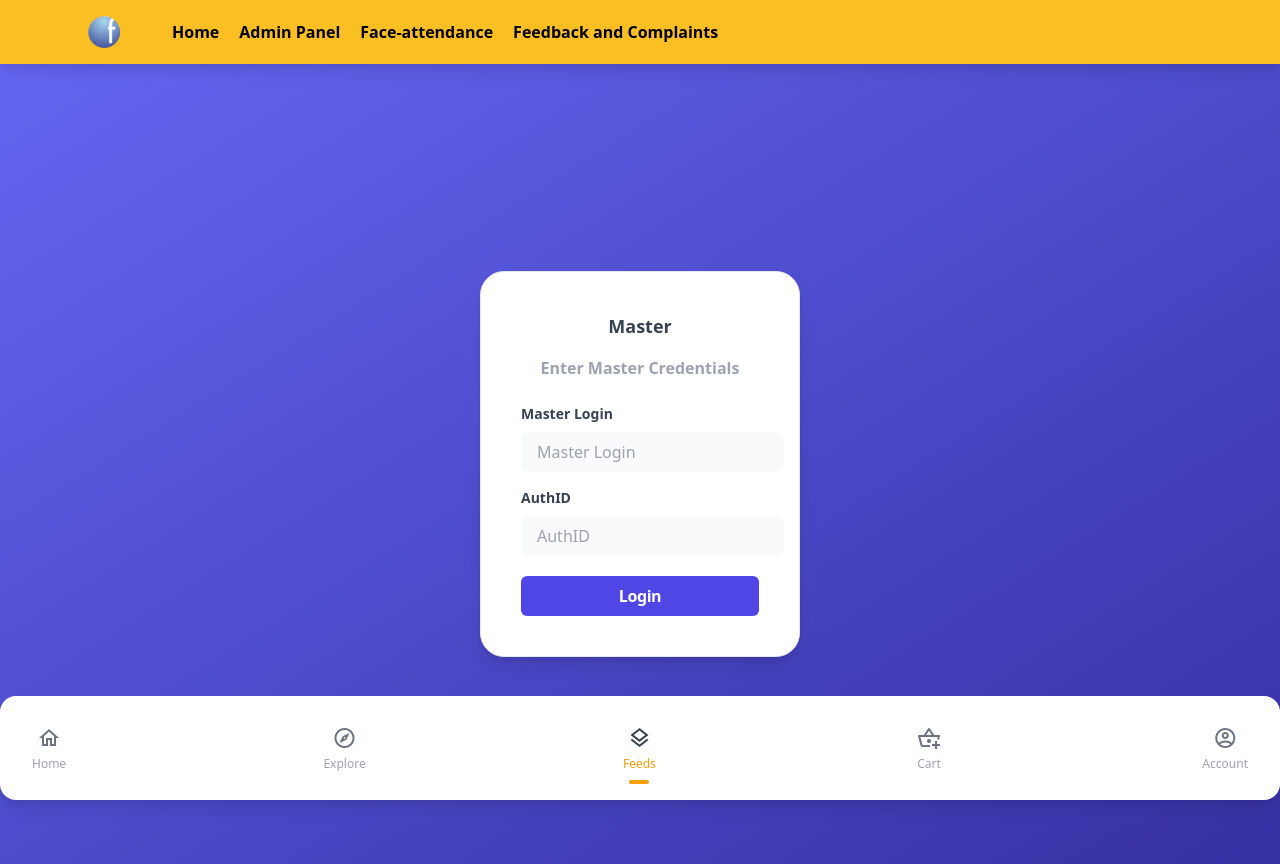
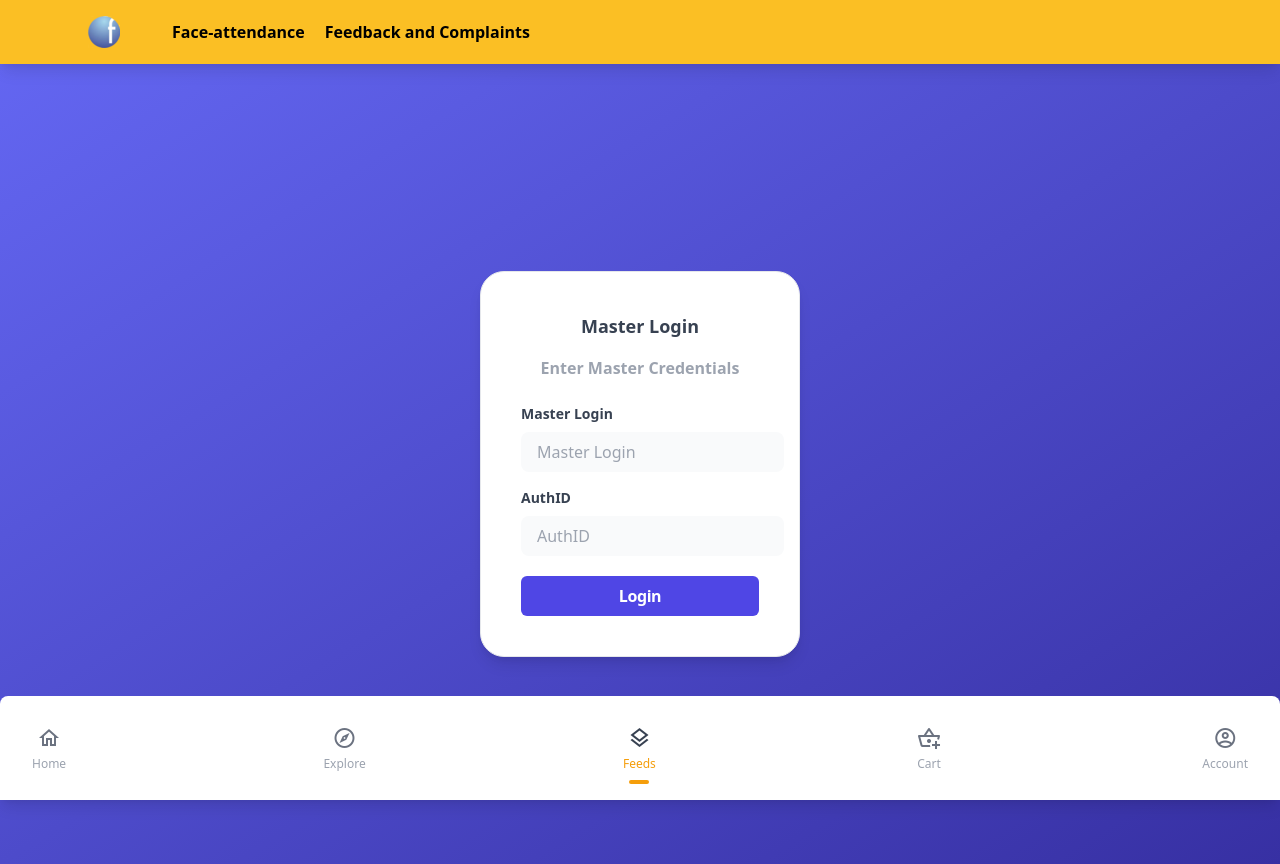
Before and after one commit to Flutech-cmr/Flask-Server, a Flask app: page /master in a window 1280 px wide. Run offline with Flask 2, Linux system fonts and the light colour scheme.

Commit message:
some small updates

```diff
--- /dev/null
+++ b/static/js/footer-nav.js
@@ -0,0 +1,3 @@
+var WhichPageAmIOn = function(){
+    console.log("i dont know")
+}
--- a/templates/components.html
+++ b/templates/components.html
@@ -1,7 +1,4 @@
-{% macro hello() %}
-<h1>hello world</h1>
-{% endmacro %}
-
+<!-- This section contains the navbar component -->
 {% macro navbar() %}
 <!-- Navbar goes here -->
 <nav class="bg-yellow-400 shadow-lg sticky top-0">
@@ -17,9 +14,9 @@
                 </div>
                 <!-- Primary Navbar items -->
                 <div class="hidden md:flex items-center space-x-1">
-                    <a href="/" class="py-4 px-2  font-bold hover:text-gray-800 transition duration-300">Home</a>
-                    <a href="/master" class="py-4 px-2  font-bold hover:text-gray-800 transition duration-300">Admin
-                        Panel</a>
+                    <!-- <a href="/" class="py-4 px-2  font-bold hover:text-gray-800 transition duration-300">Home</a> -->
+                    <!-- <a href="/master" class="py-4 px-2  font-bold hover:text-gray-800 transition duration-300">Admin
+                        Panel</a> -->
                     <a href="/face-attendance"
                         class="py-4 px-2  font-bold hover:text-gray-800 transition duration-300">Face-attendance</a>
                     <a href="/feedback"
@@ -41,10 +38,10 @@
     <!-- mobile menu -->
     <div class="hidden mobile-menu">
         <ul class="">
-            <li class="active"><a href="index.html"
-                    class="block text-base px-2 py-4 text-white bg-yellow-600 font-semibold">Home</a></li>
-            <li><a href="/master" class="block text-base px-2 py-4 hover:bg-yellow-600 transition duration-300">Admin
-                    Panel</a></li>
+            <!-- <li class="active"><a href="index.html"
+                    class="block text-base px-2 py-4 text-white bg-yellow-600 font-semibold">Home</a></li> -->
+            <!-- <li><a href="/master" class="block text-base px-2 py-4 hover:bg-yellow-600 transition duration-300">Admin
+                    Panel</a></li> -->
             <li><a href="/face-attendance"
                     class="block text-base px-2 py-4 hover:bg-yellow-600 transition duration-300">Face-attendance</a>
             </li>
@@ -63,18 +60,18 @@
     </script>
 </nav>
 {% endmacro %}
-
+<!-- this section contains the footer component -->
 {% macro footer() %}
 <!-- component -->
 <!-- MDI Icons -->
 <link rel="stylesheet" href="https://cdn.materialdesignicons.com/6.5.95/css/materialdesignicons.min.css">
 <!-- <div class="w-full max-w-md px-7 py-10 mx-auto bg-white rounded-2xl shadow-xl"> -->
 <!-- Navigation Bar -->
-<div class="px-5 pt-3 bg-white shadow-lg rounded-2xl items-center  w-full  bottom-0 fixed inset-x-0">
+<div class="px-5 pt-3 bg-white shadow-lg rounded-t-lg items-center  w-full  bottom-0 fixed inset-x-0">
     <div class="flex flex-row justify-between">
         <!-- Item #1 -->
         <div class="flex group">
-            <a href="#" class="p-3 text-gray-400 hover:text-yellow-500">
+            <a href="/" class="p-3 text-gray-400 hover:text-yellow-500">
                 <span class="flex flex-col items-center">
                     <!-- Icon -->
                     <i class="mdi mdi-home-outline mdi-24px mx-1 text-gray-500 group-hover:text-gray-700
@@ -142,7 +139,7 @@
         </div>
         <!-- Item #5 -->
         <div class="flex group">
-            <a href="#" class="p-3 text-gray-400 hover:text-yellow-500">
+            <a href="\master" class="p-3 text-gray-400 hover:text-yellow-500">
                 <span class="flex flex-col items-center">
                     <!-- Icon -->
                     <i class="mdi mdi-account-circle-outline mdi-24px mx-1 text-gray-500 group-hover:text-gray-700
--- a/templates/master.html
+++ b/templates/master.html
@@ -21,7 +21,7 @@
         <div
             class="bg-white font-semibold text-center rounded-3xl border shadow-lg p-10 max-w-xs  min-width-phone min-height-phone">
             <!-- <img class="mb-3 w-32 h-32 rounded-full shadow-lg mx-auto" src="/static/img/flutech-logo.jpg" alt="logo"> -->
-            <h1 class="text-lg text-gray-700">Master</h1>
+            <h1 class="text-lg text-gray-700">Master Login</h1>
             <!-- <h3 class="text-sm text-gray-400 "> Creative Director </h3> -->
             <p class="text-s text-gray-400 mt-4">Enter Master Credentials</p>
             <!-- rounded div with shadow -->
```
Also changed, not shown: readme.md.
